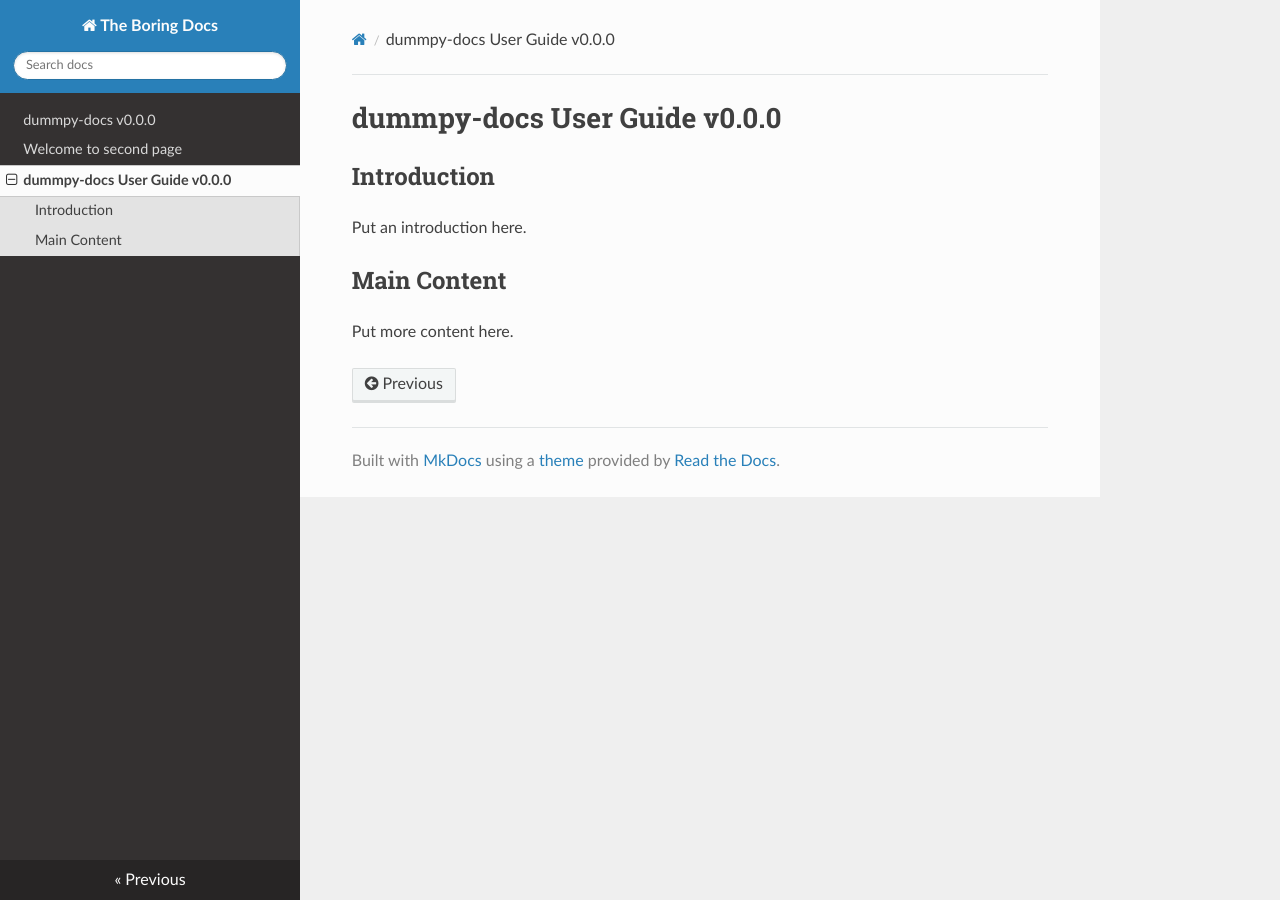
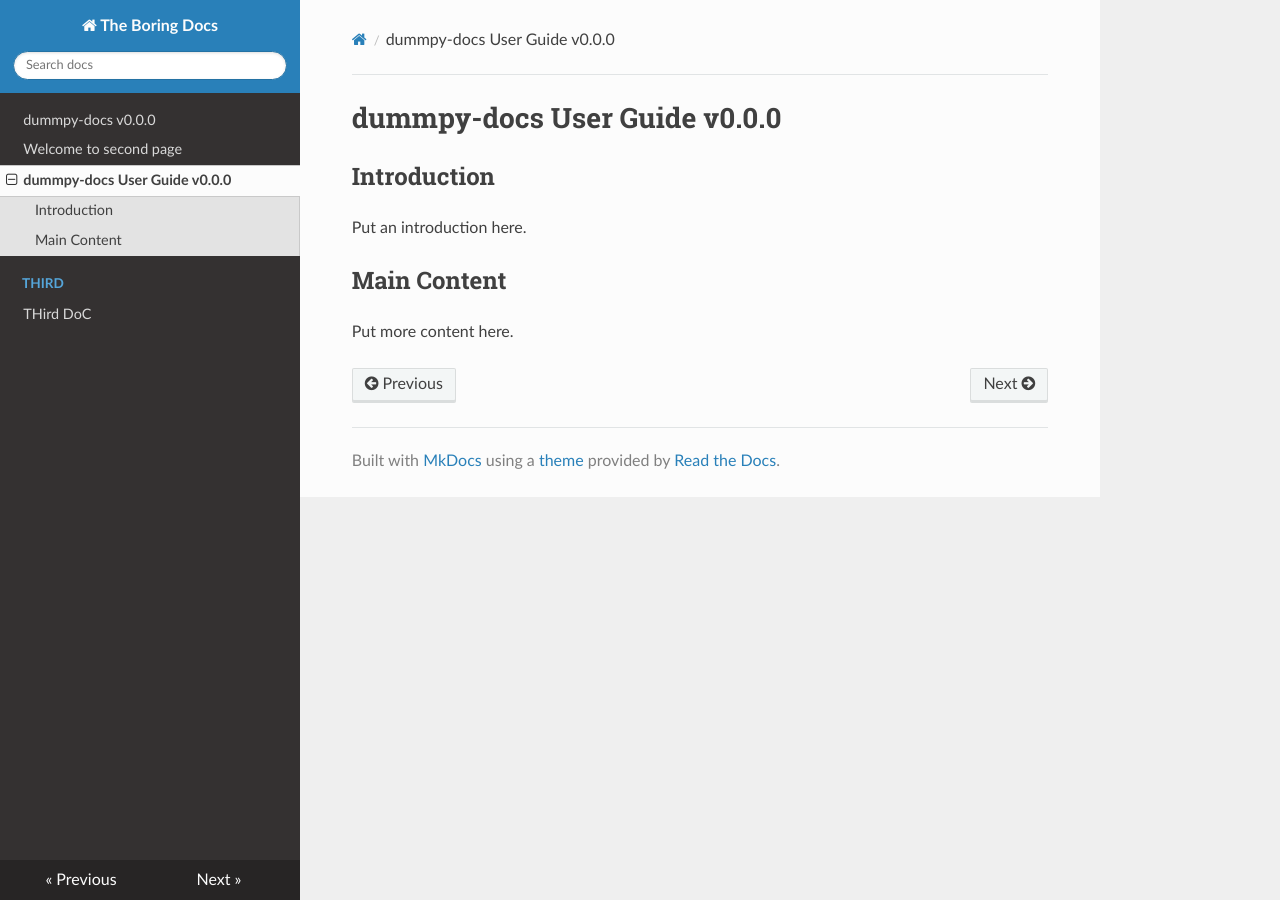
Before and after one commit to arnabghose997/dummpy-docs, an MkDocs documentation site: the page built from docs/user-guide.md, in a window 1280 px wide. Built offline with MkDocs 1.6.1, drawn with Linux system fonts in a browser that asks for light colours; nearby versions of some CDN libraries.

Commit message:
added third page

```diff
--- /dev/null
+++ b/docs/third/third_doc.md
@@ -0,0 +1,3 @@
+# THird DoC
+
+Hi
```
Also changed, not shown: docs/README.md (+1 -0 lines).
